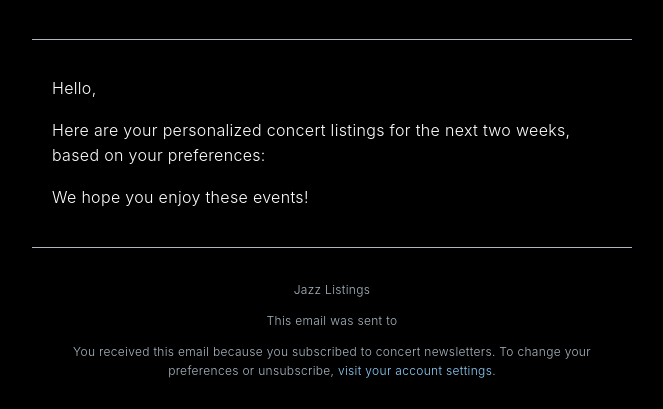
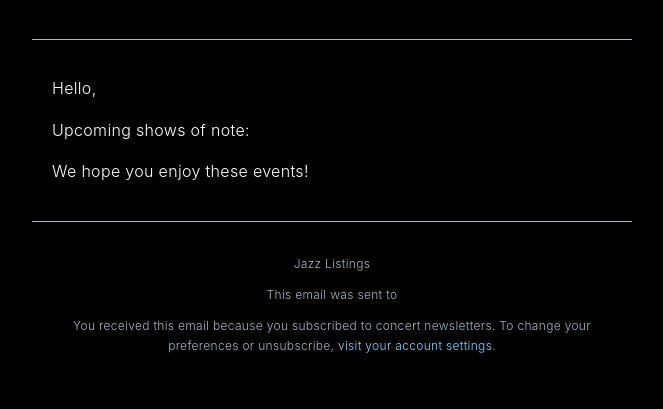
Before and after one commit to hack-c/jazzlistings, a Python web app: template templates/email.html in a window 1280 px wide. Shown: the part 115-524 px from the top of the page, without its empty margins (308-971 px from the left). Run offline with Jinja, Linux system fonts and the light colour scheme; the template is opened without the code that fills it, so the values that code supplies are empty.

Commit message:
Update email intro text to be more concise

```diff
--- a/templates/email.html
+++ b/templates/email.html
@@ -141,7 +141,7 @@
 
     <div class="content">
         <p>Hello,</p>
-        <p>Here are your personalized concert listings for the next two weeks, based on your preferences:</p>
+        <p>Upcoming shows of note:</p>
 
         {% set current_date = None %}
         {% set current_neighborhood = None %}
```
